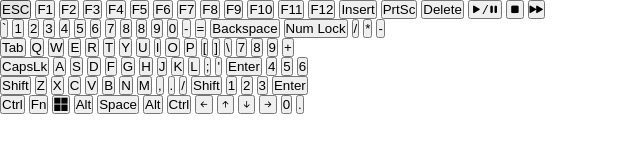
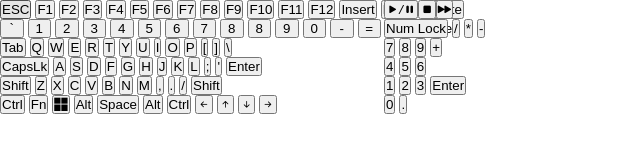
Before and after one commit to aneeqalouw/KeyboardProject, a plain HTML site: page index.html in a window 1280 px wide. Shown: the whole page, without its empty margins (0-640 px from the left). Drawn offline with nearby package versions, Linux system fonts and the light colour scheme.

Commit message:
keyboard pad unstyled

```diff
--- a/css/style.css
+++ b/css/style.css
@@ -6,10 +6,27 @@
     padding: 0;
     box-sizing: border-box;
 }
-.KBcontainer, .Topln, .ESC, .F {
+/*.container{
+    position: static;
+    top: 0;
+}
+.rightrow1{
+    position: relative;
+    top: 0;
+    left: 30%;
+}*/
+.container{
+    display: grid;
+}
+.rightcontainer{
+    position: absolute;
+    top: 0;
+    left: 30%;
+}
+.rightrow1{
     display: flex;
+    align-self: auto;
 }
-.KBcontainer, .Topln, .ESC, .F{
-    /* justify-content: space-between; */
-    gap: 1rem;
+.row2 button{
+    width: 23.5px;
 }
--- a/index.html
+++ b/index.html
@@ -29,11 +29,10 @@
                 <button>Insert</button>
                 <button>PrtSc</button>
                 <button>Delete</button>
-                <button><i class="bi bi-play-fill">/<i class="bi bi-pause-fill"></i></i></button>
-                <button><i class="bi bi-stop-fill"></i></button>
-                <button><i class="bi bi-fast-forward-fill"></i></button>
+
 
             </div>
+
 
 
             <!-- row 2 -->
@@ -53,10 +52,7 @@
                 <button>-</button>
                 <button>=</button>
                 <button>Backspace</button>
-                <button>Num Lock</button>
-                <button>/</button>
-                <button>*</button>
-                <button>-</button>
+
             </div>
 
 
@@ -77,10 +73,7 @@
                 <button>[</button>
                 <button>]</button>
                 <button>\</button>
-                <button>7</button>
-                <button>8</button>
-                <button>9</button>
-                <button>+</button>
+
             </div>
 
             <!-- row 4 -->
@@ -99,9 +92,7 @@
                 <button>;</button>
                 <button>'</button>
                 <button>Enter</button>
-                <button>4</button>
-                <button>5</button>
-                <button>6</button>
+
             </div>
 
             <!-- row 5 -->
@@ -119,10 +110,7 @@
                 <button>.</button>
                 <button>/</button>
                 <button>Shift</button>
-                <button>1</button>
-                <button>2</button>
-                <button>3</button>
-                <button>Enter</button>
+
             </div>
 
             <!-- row 6 -->
@@ -138,8 +126,46 @@
                 <button><i class="bi bi-arrow-up-short"></i></button>
                 <button><i class="bi bi-arrow-down-short"></i></button>
                 <button><i class="bi bi-arrow-right-short"></i></button>
+
+            </div>
+
+
+        <!-- right side of keyboard -->
+        </div>
+        <div class="rightcontainer">
+            <div class="rightrow1">
+                <button><i class="bi bi-play-fill">/<i class="bi bi-pause-fill"></i></i></button>
+                <button><i class="bi bi-stop-fill"></i></button>
+                <button><i class="bi bi-fast-forward-fill"></i></button>
+            </div>
+            <div class="rightrow2">
+                <button class="numlock">Num Lock</button>
+                <button>/</button>
+                <button>*</button>
+                <button>-</button>
+
+            </div>
+            <div class="rightrow3">
+                <button>7</button>
+                <button>8</button>
+                <button>9</button>
+                <button class="plus">+</button>
+            </div>
+            <div class="rightrow4">
+                <button>4</button>
+                <button>5</button>
+                <button>6</button>
+            </div>
+            <div class="rightrow5">
+                <button>1</button>
+                <button>2</button>
+                <button>3</button>
+                <button class="entr">Enter</button>
+            </div>
+            <div class="rightrow6">
                 <button>0</button>
                 <button>.</button>
+
             </div>
         </div>
     </main>
```
